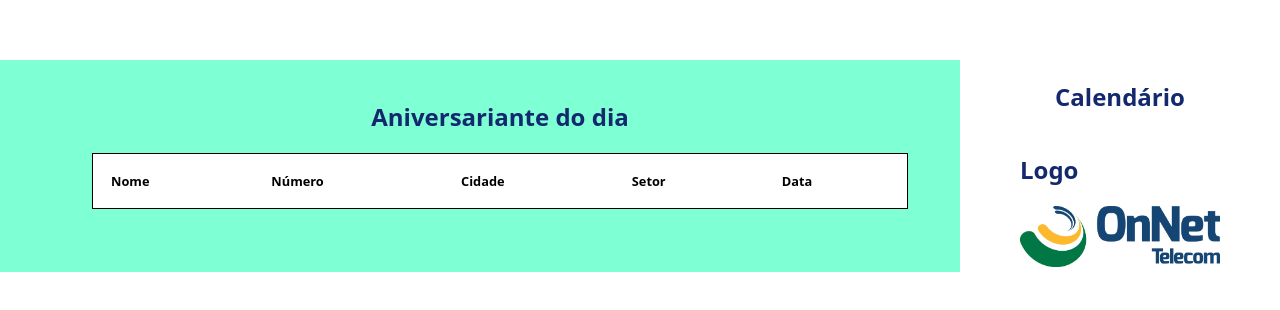
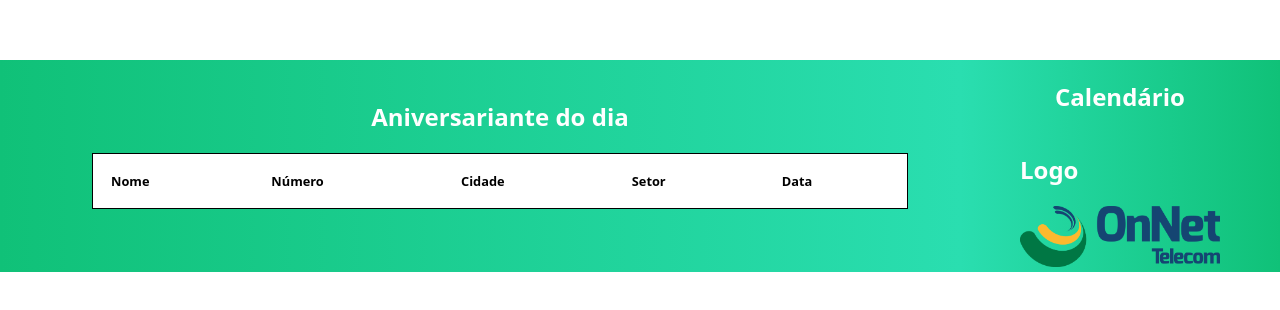
Before and after one commit to tayranbrunodev/onnet-aniversariantes, a website: page index.html in a window 1280 px wide. Shown: the part 234-544 px from the top of the page. Drawn offline with Linux system fonts and the light colour scheme; no server answers.

Commit message:
Estilização do Background e Barra de Rolagem

```diff
--- a/script.js
+++ b/script.js
@@ -1,4 +1,4 @@
-document.addEventListener("DOMContentLoaded", function() {
+document.addEventListener("DOMContentLoaded", function () {
   const keysToShow = ["Nome", "Telefone", "Cidade", "Funcao", "Nascimento"];
 
   fetch("https://autenticador.secullum.com.br/Token?grant_type=password&username=desenvolvimento05.onnetmais@gmail.com&password=D123&client_id=3", {
@@ -47,8 +47,7 @@ document.addEventListener("DOMContentLoaded", function() {
             const cell = row.insertCell();
             let text;
 
-            switch (key)
- {
+            switch (key) {
               case "Cidade":
                 text = document.createTextNode(item.Cidade ? item.Cidade.Descricao : "-");
                 break;
--- a/style.css
+++ b/style.css
@@ -30,7 +30,7 @@ table {
     height: 20px;
     margin: auto; /* Adicione esta linha */
     border: 1px solid #000000;
-    background: #14286E;
+    background: linear-gradient(to bottom,#144b9E,#16b7ef);
     border-collapse: collapse;
     font-size: 80%;
 }
@@ -47,11 +47,12 @@ th {
 
 tbody tr{
     color:white;
+
 }
 
 h2{
    align-items: center;
-   color: #14286E;
+   color: #ffffff;
 }
 
 @media (max-width: 600px) {
@@ -71,7 +72,7 @@ h2{
 .esquerda
 {
     width: 75vw;
-    background-color: aquamarine;
+    background: linear-gradient(to right,#10c178,#2adeb0 );
     overflow-y:auto;
 }
 .direita
@@ -80,4 +81,18 @@ h2{
     flex-direction: column;
     align-items: center;
     width: 25vw;
+    background: linear-gradient(to right,#2adeb0,#10c178 );
 }
+
+*::-webkit-scrollbar {
+border-radius: 15%;
+width: 15px; /* Largura da barra de rolagem */
+}
+
+*::-webkit-scrollbar-thumb {
+background-color: #16b7ef /* Cor da barra de rolagem */
+}
+
+*::-webkit-scrollbar-track {
+background-color: rgba(236, 241, 240, 0.05); /* Cor da área de rolagem */
+}
```
